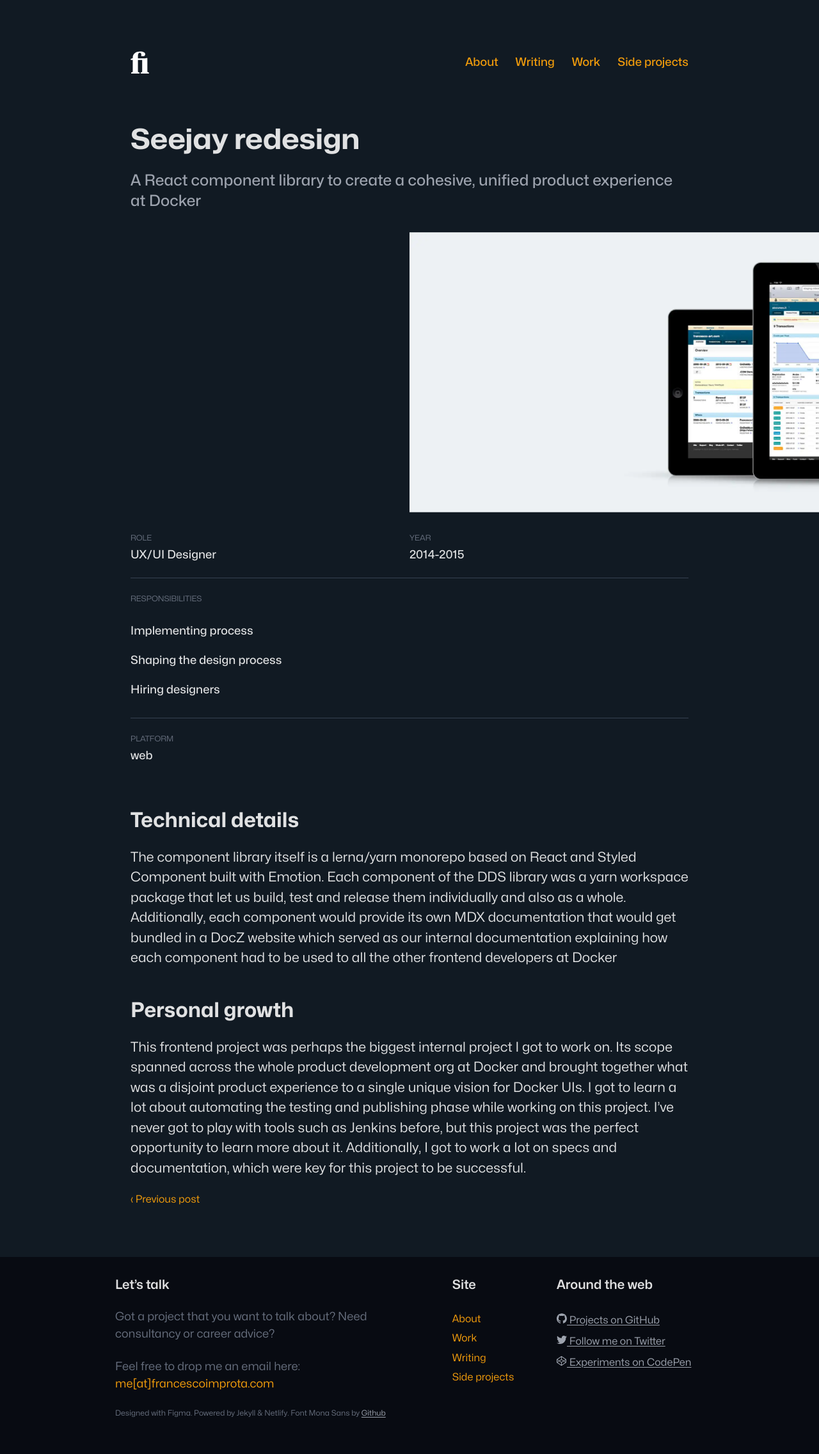
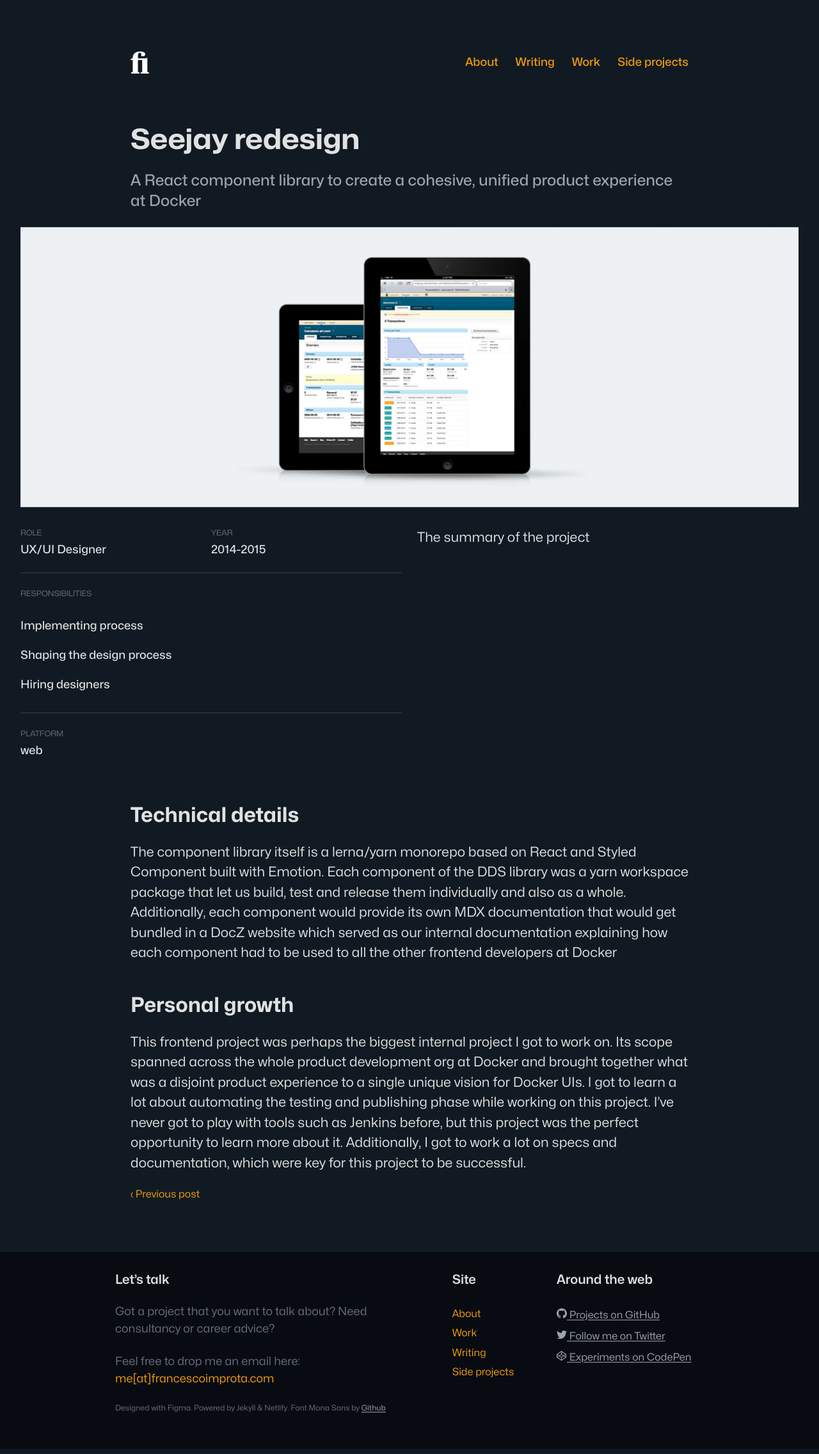
Before and after one commit to zetareticoli/fi, a Jekyll site: the page built from _work/seejay/index.md, in a window 1280 px wide. Shown: the whole page at 64% size. Built offline with Jekyll 4.4.1, drawn with Linux system fonts in a browser that asks for light colours; some web fonts are replaced.

Commit message:
Changed work template

```diff
--- a/_layouts/work.html
+++ b/_layouts/work.html
@@ -4,7 +4,7 @@
 
 <article class="post spacing-sections outer-margin">
 
-  <header class="mb-l">
+  <section class="mb-l">
   	<h1 class="headline-teaser">{{ page.title }}</h1>
     {% if page.lead %}
     <p class="lead color-text-light">{{ page.lead }}</p>
@@ -12,25 +12,25 @@
     {% if page.cover %}
     <img class="full-width" alt="{{ page.cover-alt }}" title="{{ page.cover-title }}" src="{{ site.baseurl }}/img/works/{{ page.cover }}">
 	  {% endif %}
-  </header>
+  </section>
 
-  <section class="post__body">
+  <section class="post_intro l-pair-cols l-full">
     <div class="post__meta">
       <div>
         {% if page.role %}
-        <h4 class="caption uppercase mb-xs">Role</h4>
+        <h4 class="caption uppercase color-text-weak mb-xs">Role</h4>
         <p class="text-emphasis">{{page.role}}</p>
         {% endif %}
       </div>
       <div>
         {% if page.year %}
-        <h4 class="caption uppercase mb-xs">Year</h4>
+        <h4 class="caption uppercase color-text-weak mb-xs">Year</h4>
         <p class="text-emphasis">{{page.year}}</p>
         {% endif %}
       </div>
       <div>
         {% if page.responsibilities %}
-        <h4 class="caption uppercase mb-xs">Responsibilities</h4>
+        <h4 class="caption uppercase color-text-weak mb-xs">Responsibilities</h4>
         <ul class="list-none p-0">
         {% for item in page.responsibilities %}
           <li class="text-emphasis">{{ item }}</li>
@@ -40,11 +40,21 @@
       </div>
       <div>
         {% if page.platform %}
-        <h4 class="caption uppercase mb-xs">Platform</h4>
+        <h4 class="caption uppercase color-text-weak mb-xs">Platform</h4>
         <p class="text-emphasis">{{page.platform}}</p>
         {% endif %}
       </div>
     </div>
+    <div>
+      {% if page.summary %}
+      <p class="body-post">
+        {{page.summary}}
+      </p>
+      {% endif %}
+    </div>
+  </section>
+
+  <section class="post__body">
     {{ content }}
   </section>
 
--- a/_sass/_components.scss
+++ b/_sass/_components.scss
@@ -86,7 +86,3 @@
     }
   }
 }
-
-.post img {
-  margin: 2rem 0;
-}
--- a/_sass/objects/_layout.scss
+++ b/_sass/objects/_layout.scss
@@ -59,3 +59,12 @@
     max-width: 100px;
   }
 }
+
+.l-full {
+  position: relative;
+  width: 95vw;
+  left: 50%;
+  right: 50%;
+  margin-right: -47.5vw;
+  margin-left: -47.5vw;
+}
--- a/_work/seejay/index.md
+++ b/_work/seejay/index.md
@@ -2,6 +2,7 @@
 layout: work
 title: Seejay redesign
 lead: A React component library to create a cohesive, unified product experience at Docker
+summary: The summary of the project
 cover: project-cover.webp
 client: Seejay
 year: 2014-2015
```
